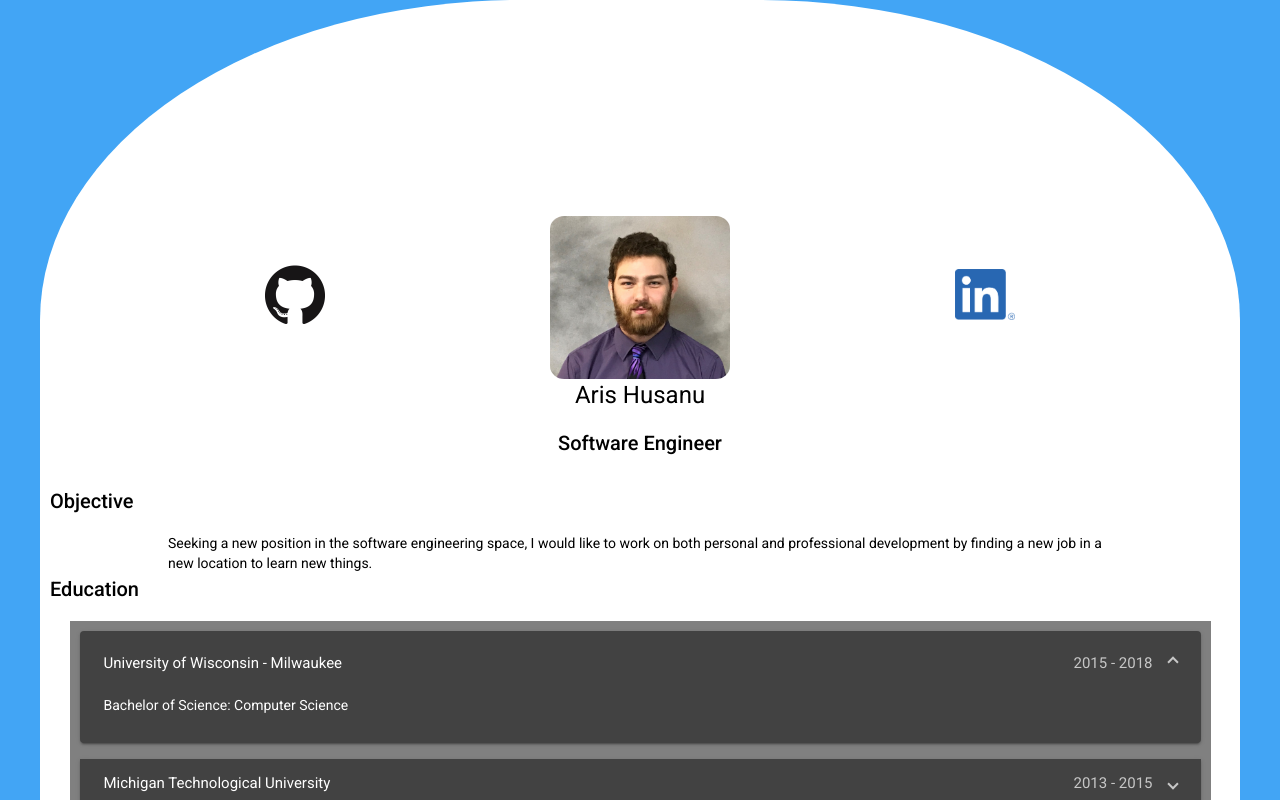
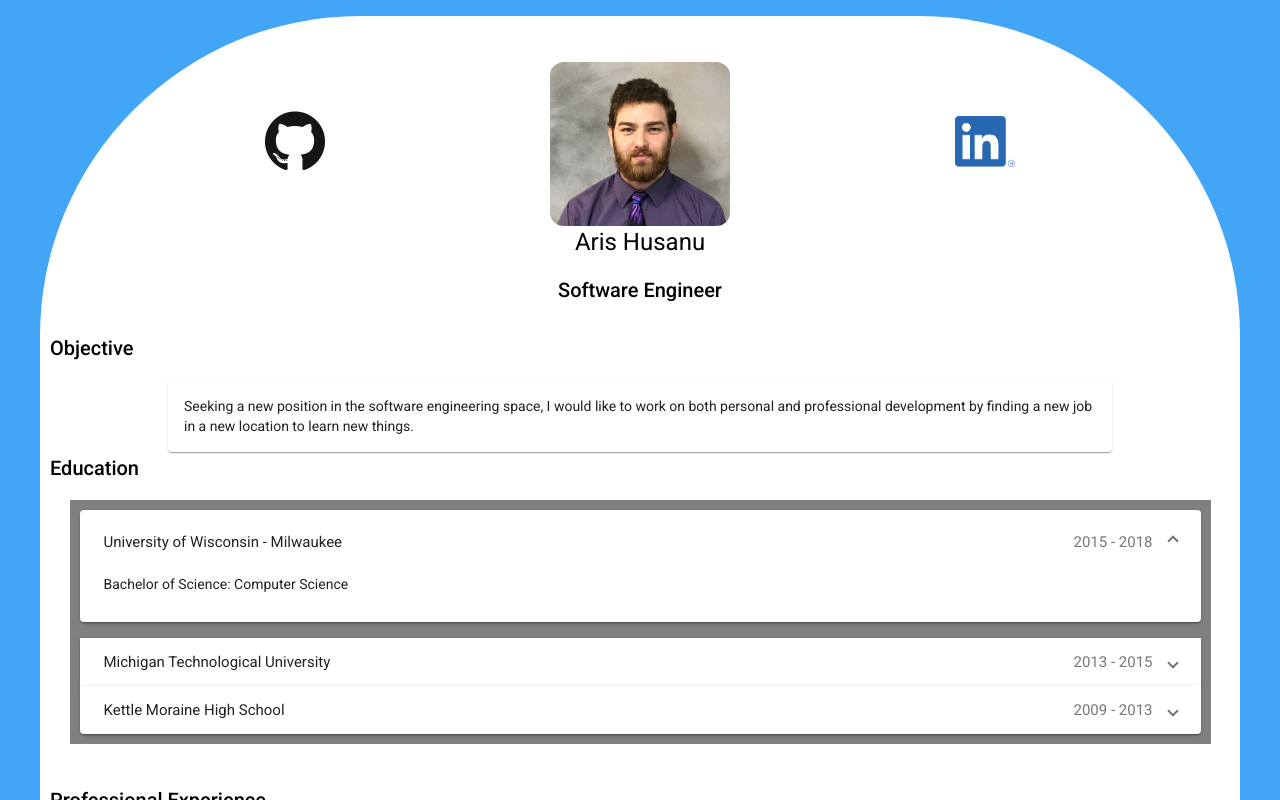
Before and after one commit to abane94/aris-husanu-com, an Angular app: page / in a window 1280 px wide. Built offline with nearby package versions, Linux system fonts and the light colour scheme.

Commit message:
syling and layout improvements

```diff
--- a/angular.json
+++ b/angular.json
@@ -31,7 +31,7 @@
               "src/assets"
             ],
             "styles": [
-              "./node_modules/@angular/material/prebuilt-themes/pink-bluegrey.css",
+              "./node_modules/@angular/material/prebuilt-themes/indigo-pink.css",
               "src/styles.scss"
             ],
             "scripts": []
--- a/src/app/app.component.scss
+++ b/src/app/app.component.scss
@@ -2,11 +2,12 @@
     height: 100%;
     background-color: white;
     width: 100%;  // TODO: maybe make this have a max size like similar website that are slimmer than widescreens
-    border-radius: 40% 40% 0 0;
+    border-radius: 40vh 40vh 0 0;
     max-width: 1200px;
     margin: auto;
     margin-bottom: 0;
     z-index: 1;
+    margin-top: 2vh;
 }
 .arch-attached {
     // top: 10%;
@@ -16,7 +17,7 @@
     // height: 100%;
     max-width: 1200px;
     margin: auto;
-    margin-top: -48%;
+    margin-top: -98vh;
     z-index: 2;
 }
 
--- a/src/app/home/home.component.html
+++ b/src/app/home/home.component.html
@@ -3,7 +3,8 @@
     <div fxLayout="row" fxLayoutAlign="space-evenly center" >
         <a class="link" href="https://github.com/abane94"><img src="./assets/images/logos/GitHub-Mark-120px-plus.png" alt="https://github.com/abane94"></a>
         <img class="profile" src="./assets/images/aris-husanu-croped.jpg">
-        <a class="link" href="https://www.linkedin.com/in/aris-husanu-6ba419a5/"><img src="./assets/images/logos/LI-In-Bug.png"></a>
+        <a style="background-color: white;" class="link" href="https://www.linkedin.com/in/aris-husanu-6ba419a5/"><img src="./assets/images/logos/LI-In-Bug.png"></a>
+        <!-- <a style="background-color: white;" class="link" href="tel:2628943004"><img src="./assets/images/logos/LI-In-Bug.png"></a> -->
     </div>
 
     <div fxLayout="column" fxLayoutAlign="center center" >
@@ -14,7 +15,9 @@
     <div style="padding: 10px;">
         <h2>Objective</h2>
         <p class="objective">
-            Seeking a new position in the software engineering space, I would like to work on both personal and professional development by finding a new job in a new location to learn new things.
+            <mat-card>
+                Seeking a new position in the software engineering space, I would like to work on both personal and professional development by finding a new job in a new location to learn new things.
+            </mat-card>
         </p>
 
         <!-- <P>
--- a/src/app/skills/skills.component.ts
+++ b/src/app/skills/skills.component.ts
@@ -42,44 +42,44 @@ export class SkillsComponent implements OnInit, AfterViewInit {
   private skills: Partial<Circle>[] = [
     {
       // typescript
-      radius: 20,
+      radius: 35,
       color: '#3178C6',  // typescript blue
       imgUrl: './assets/images/logos/ts-logo-128.png'
     },
     {
       // angular
       color: 'red',
-      radius: 20,
+      radius: 35,
       imgUrl: './assets/images/logos/angular.png'
     },
     {
       // javascript
       color: '#F0DB4F',
-      radius: 18,
+      radius: 30,
       imgUrl: './assets/images/logos/JavaScript-logo.png'
     },
     {
       // git
       color: '#F34F29',
-      radius: 15,
+      radius: 25,
       imgUrl: './assets/images/logos/git-logo.png'
     },
     {
       // atlassian
       color: '#0152CD',
-      radius: 15,
+      radius: 25,
       imgUrl: './assets/images/logos/mark-gradient-blue-atlassian.png'
     },
     {
       // java
       color: '#0152CD',
-      radius: 15,
+      radius: 25,
       imgUrl: './assets/images/logos/java.png'
     },
     {
       // python
       color: '#0152CD',
-      radius: 15,
+      radius: 25,
       imgUrl: './assets/images/logos/python.png'
     }
   ];
```
Also changed, not shown: src/styles.scss (+8 -0 lines), 6 other files (tests, documents, lock files or other folders).
